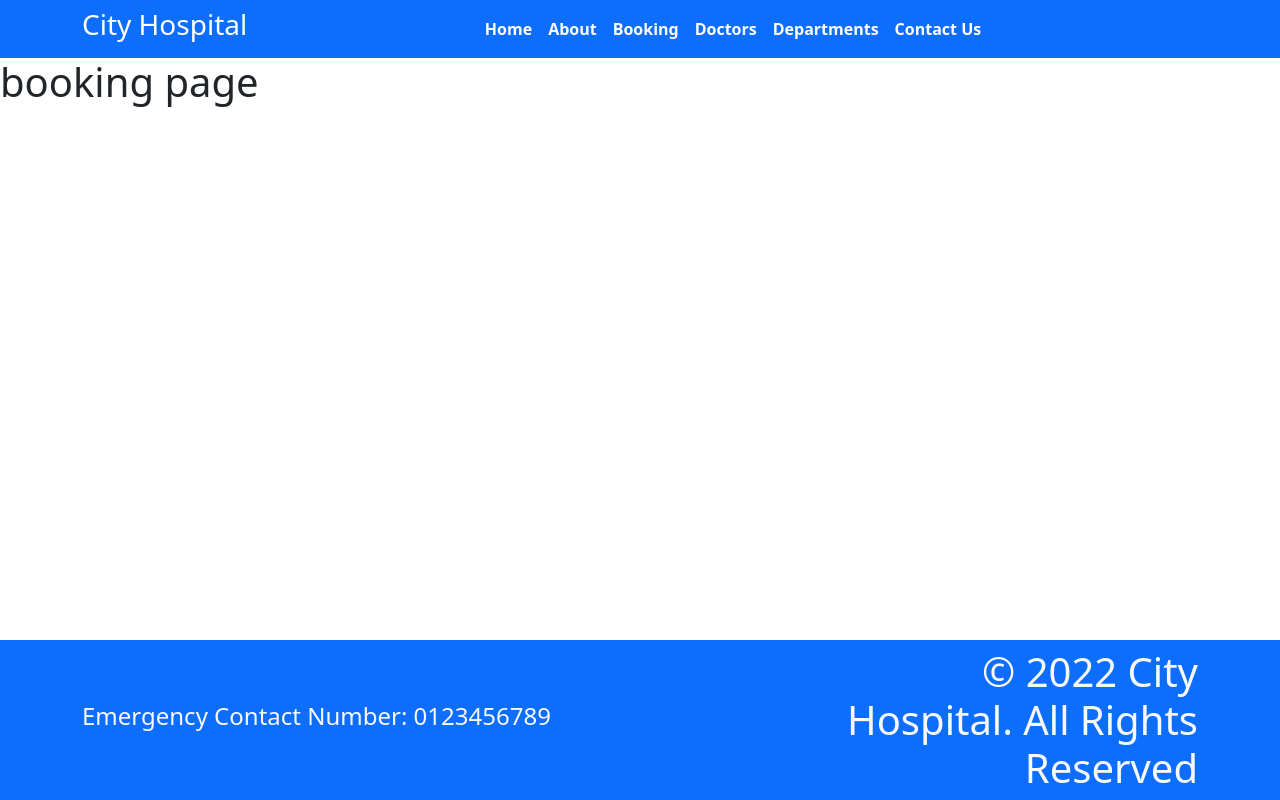
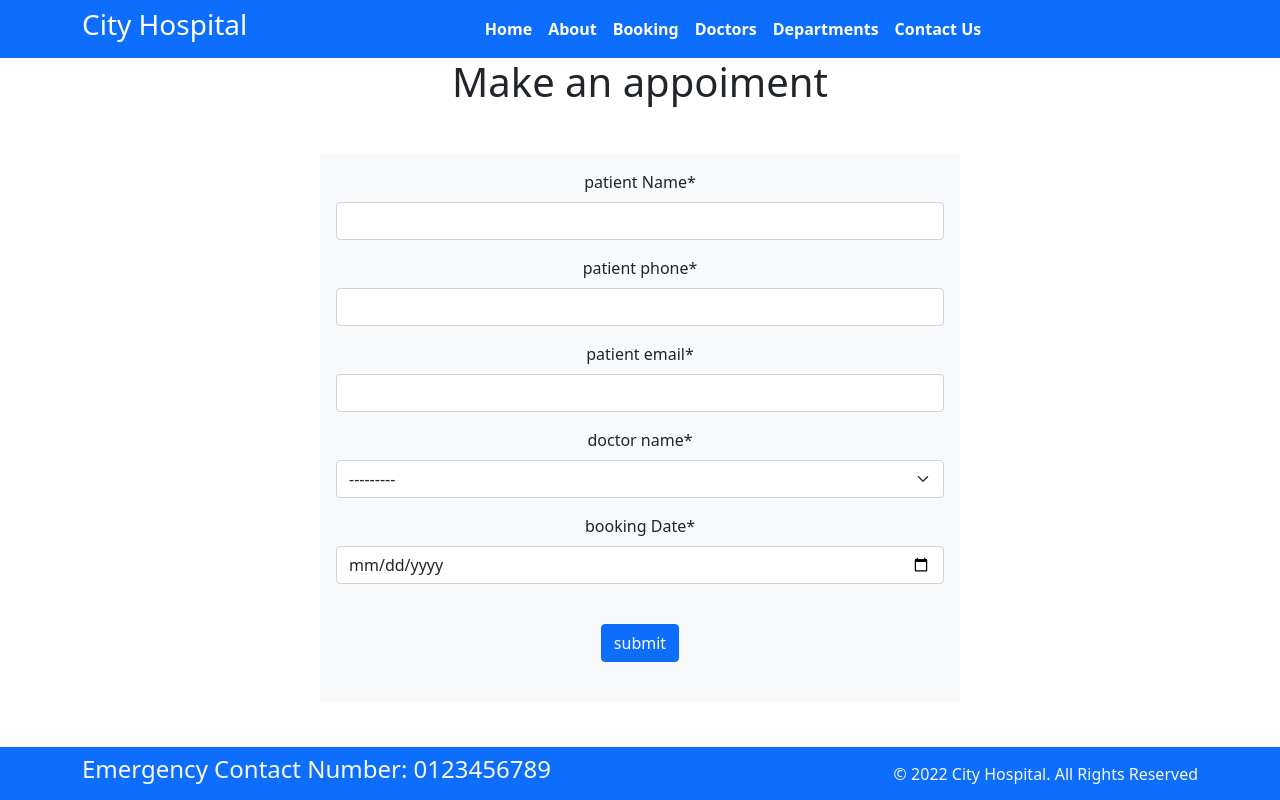
Before and after one commit to mohammednajeer/python_hospital_project, a Django app: page /booking/ in a window 1280 px wide. Run offline with Django 5.2, Linux system fonts and the light colour scheme; data comes from the database, SQL or seed files in the repository; both versions use the stored data as it was after the commit; parts of the project's set-up code (start-up, migrations or seed data) failed here and were passed over; some libraries are stand-ins or nearby versions.

Commit message:
booking section completed

```diff
--- a/myproject/home/admin.py
+++ b/myproject/home/admin.py
@@ -3,4 +3,8 @@
 # Register your models here.
 admin.site.register(Departments)
 admin.site.register(Doctors)
-admin.site.register(Booking)
+
+class BookingAdmin(admin.ModelAdmin):
+    list_display = ('id', 'p_name', 'p_phone', 'p_email', 'doc_name', 'booking_date', 'booked_on')
+
+admin.site.register(Booking,BookingAdmin)
--- /dev/null
+++ b/myproject/home/forms.py
@@ -0,0 +1,24 @@
+from django import forms
+from .models import Booking
+
+class DateInput(forms.DateInput):
+    input_type = 'date'
+
+
+
+class BookingForm(forms.ModelForm):
+    class Meta:
+        model = Booking
+        fields = '__all__'
+
+        widgets = {
+            'booking_date' : DateInput(),
+        }
+
+        labels = {
+            'p_name' : "patient Name",
+            'p_phone' :"patient phone",
+            'p_email': "patient email",
+           'doc_name': "doctor name",
+            'booking_date': "booking Date"
+        }
--- a/myproject/home/views.py
+++ b/myproject/home/views.py
@@ -2,7 +2,7 @@
 from django.http import HttpResponse
 # Create your views here.
 from .models import Departments,Doctors
-
+from .forms import BookingForm
 def index(request):
 
     numbers = {
@@ -14,7 +14,14 @@
     return render(request,'about.html')
 
 def booking(request):
-    return render(request,'booking.html')
+    if request.method == "POST":
+        form = BookingForm(request.POST)
+        if form.is_valid():
+            form.save()
+
+    form = BookingForm()
+
+    return render(request, 'booking.html', {'form': form})
 
 def doctors(request):
     dicts_docs = {
@@ -26,6 +33,12 @@
     return render(request,'contact.html')
 
 def department(request):
+   if request.method == "POST":
+       form =BookingForm(request.POST)
+       if form.is_valid():
+           form.save()
+
+   form = BookingForm()
    dict_dept={
        'dept':Departments.objects.all()
    }
--- a/myproject/templates/booking.html
+++ b/myproject/templates/booking.html
@@ -1,9 +1,20 @@
 {% extends "base.html" %}
-
+{% load crispy_forms_tags %}
 {% block tittle %}
 booking
 {% endblock  %}
 
 {% block content %}
-<h1>booking page<h1>
+<h1 class="text-center">Make an appoiment</h1>
+<div class="container w-50 text-center p-3 my-5 bg-light">
+    <form action="" method="POST">
+        {% csrf_token %}
+       {{form|crispy}}
+        <br>
+    <button class="btn btn-primary mb-4" type="submit">submit</button>
+
+</form>
+</div>
+
+
 {% endblock  %}
```
Also changed, not shown: myproject/home/migrations/forms.py (deleted, +0 -8 lines), myproject/myproject/settings.py (+8 -0 lines), myproject/templates/confirmation.html (added, +9 -0 lines), myproject/db.sqlite3.
